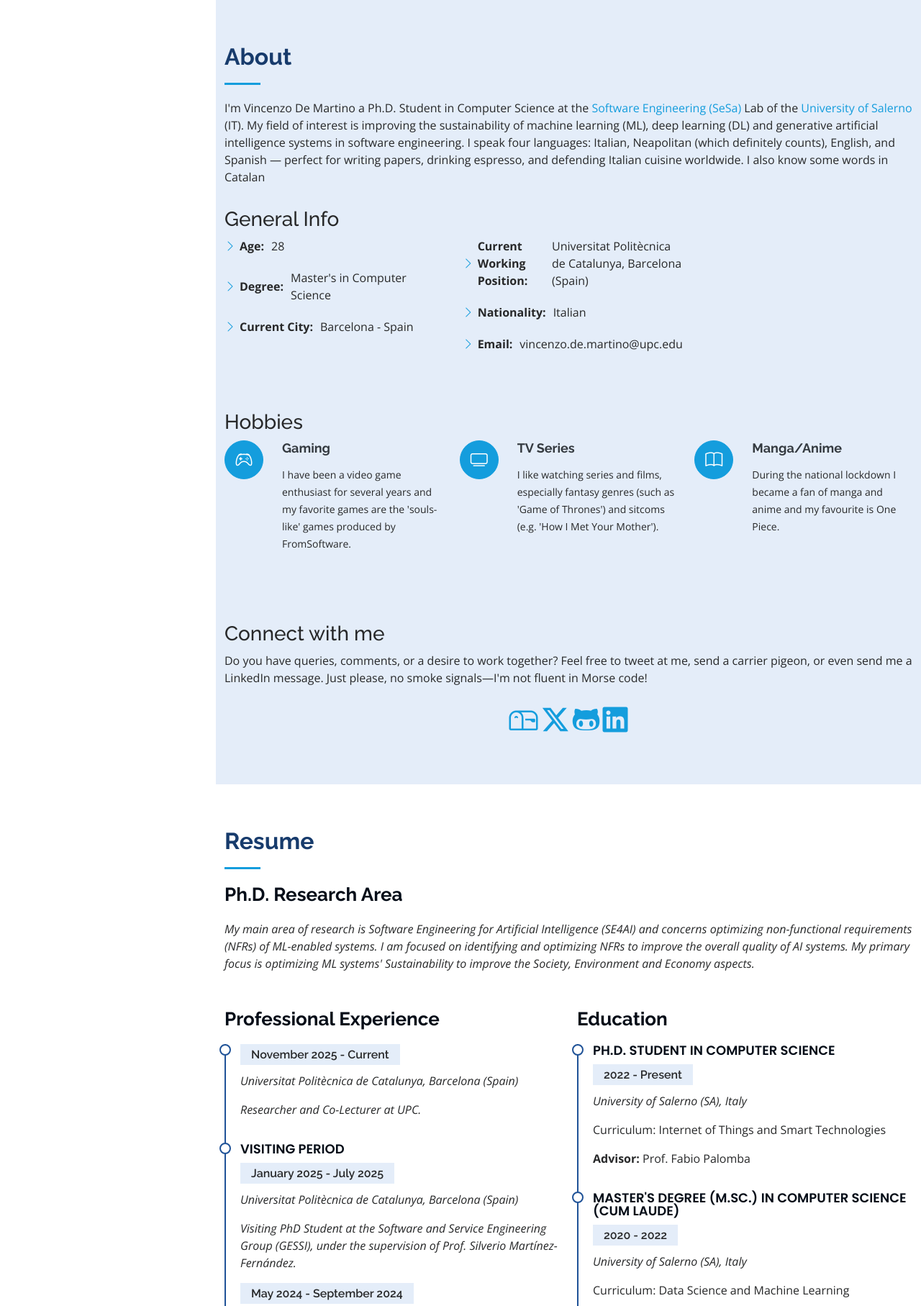
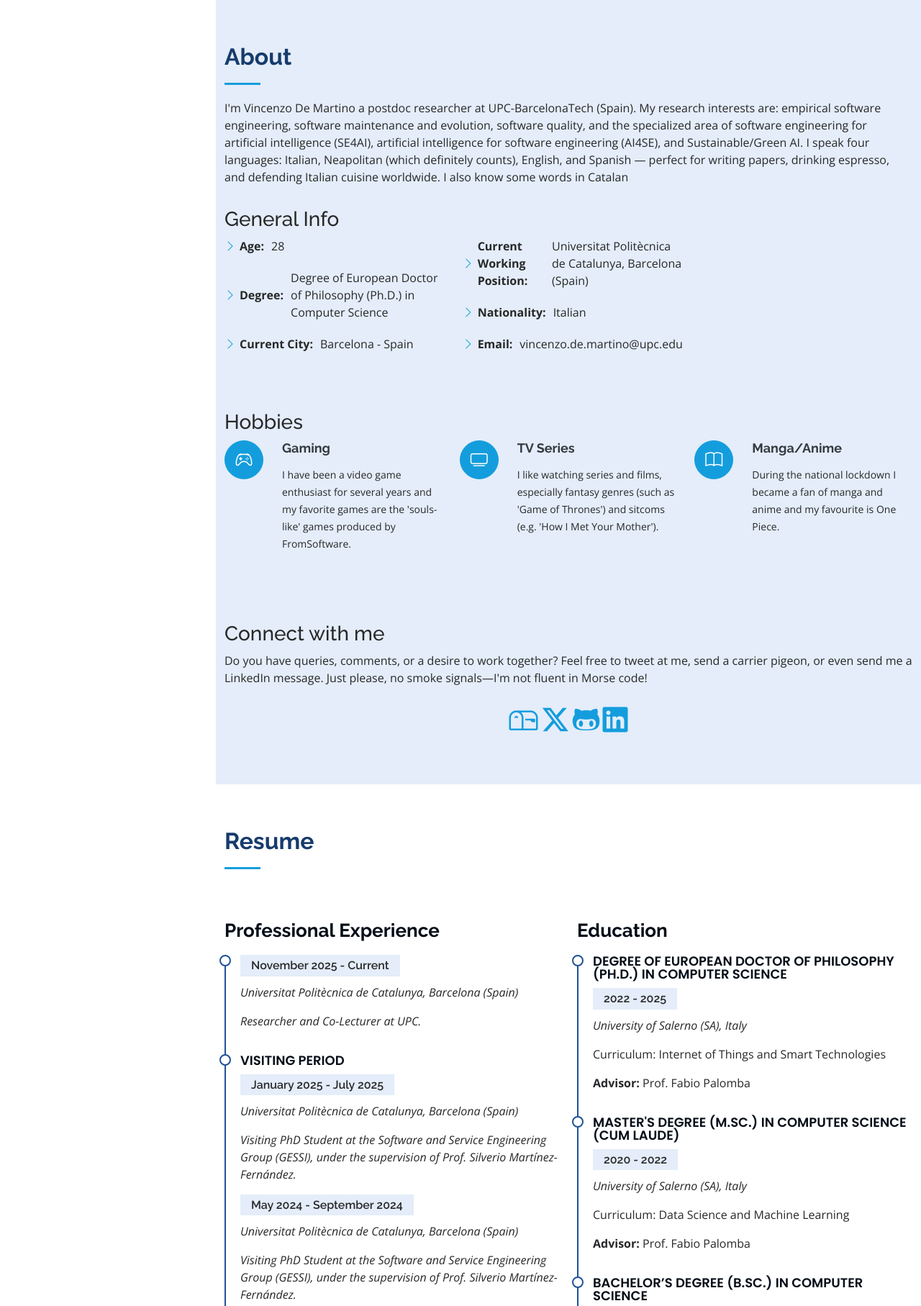
Before and after one commit to kenz097/kenz097.github.io, a plain HTML site: page index.html in a window 1280 px wide. Shown: the part 800-2615 px from the top of the page at 72% size. Drawn offline with nearby package versions, Linux system fonts and the light colour scheme.

Commit message:
Update index.html

```diff
--- a/index.html
+++ b/index.html
@@ -77,7 +77,7 @@
   <section id="hero" class="d-flex flex-column justify-content-center align-items-center">
     <div class="hero-container" data-aos="fade-in">
       <h1>Vincenzo De Martino</h1>
-      <p>I'm <span class="typed" data-typed-items="Ph.D. Student, Data Scientist, Artificial Intelligence Engineer, Software Engineer"></span></p>
+      <p>I'm <span class="typed" data-typed-items="PostDoc Researcher, Data Scientist, Artificial Intelligence Engineer, Software Engineer"></span></p>
     </div>
   </section><!-- End Hero -->
 
@@ -87,8 +87,7 @@
       <div class="container">
         <div class="section-title">
           <h2>About</h2>
-          <p>
-            I'm Vincenzo De Martino a Ph.D. Student in Computer Science at the <a href="https://sesalabunisa.github.io/en/index.html" target="_blank">Software Engineering (SeSa)</a>  Lab of the <a href="https://www.unisa.it/" target="_blank">University of Salerno </a> (IT). My field of interest is improving the sustainability of machine learning (ML), deep learning (DL) and generative artificial intelligence systems in software engineering. I speak four languages: Italian, Neapolitan (which definitely counts), English, and Spanish — perfect for writing papers, drinking espresso, and defending Italian cuisine worldwide. I also know some words in Catalan
+            I'm Vincenzo De Martino a postdoc researcher at UPC-BarcelonaTech (Spain). My research interests are: empirical software engineering, software maintenance and evolution, software quality, and the specialized area of software engineering for artificial intelligence (SE4AI), artificial intelligence for software engineering (AI4SE), and Sustainable/Green AI. I speak four languages: Italian, Neapolitan (which definitely counts), English, and Spanish — perfect for writing papers, drinking espresso, and defending Italian cuisine worldwide. I also know some words in Catalan
           </p>
         </div>
         <h3>General Info</h3>
@@ -102,7 +101,7 @@
                   var ageYear= Math.floor(agemillis/31557600000);
                   document.write(ageYear);</script>
                 </li>
-                <li><i class="bi bi-chevron-right"></i> <strong>Degree:</strong> <span>Master's in Computer Science</span></li>
+                <li><i class="bi bi-chevron-right"></i> <strong>Degree:</strong> <span>Degree of European Doctor of Philosophy (Ph.D.) in Computer Science</span></li>
                 <li><i class="bi bi-chevron-right"></i> <strong>Current City:</strong> <span> Barcelona - Spain </span></li>
               </ul>
             </div>
@@ -155,10 +154,6 @@
 
         <div class="section-title">
           <h2>Resume</h2>
-          <h3 class="resume-title">Ph.D. Research Area</h3>
-          <p class="fst-italic">
-            My main area of research is Software Engineering for Artificial Intelligence (SE4AI) and concerns optimizing non-functional requirements (NFRs) of ML-enabled systems. I am focused on identifying and optimizing NFRs to improve the overall quality of AI systems. My primary focus is optimizing ML systems' Sustainability to improve the Society, Environment and Economy aspects.
-          </p>
         </div>
 
         <div class="row">
@@ -198,8 +193,8 @@
             <h3 class="resume-title">Education</h3>
 
             <div class="resume-item">
-              <h4>Ph.D. Student in Computer Science</h4>
-              <h5>2022 - Present</h5>
+              <h4>Degree of European Doctor of Philosophy (Ph.D.) in Computer Science</h4>
+              <h5>2022 - 2025</h5>
               <p><em>University of Salerno (SA), Italy</em></p>
               <p>Curriculum: Internet of Things and Smart Technologies</p>
               <p><b>Advisor:</b> Prof. Fabio Palomba</p>
@@ -289,7 +284,7 @@
         </ul>
         <h3>Students Co-Supervised</h3>
         <ol reversed>
-          <li><b>Francesco Gatto</b> <i>Bachelor's student (now) - University of Salerno</i></li>
+          <li><b>Francesco Gatto</b> <i>Bachelor's student (2025) - University of Salerno</i></li>
           <li><b>Pol Plana Torrents</b> <i>Bachelor's student (2025) - Universitat Politècnica de Catalunya</i></li>
           <li><b>Samuele Russo</b> <i>Graduated Bachelor's student (2025) - University of Salerno</i></li>
           <li><b>Andrea Mangia</b> <i>Graduated Bachelor's student (2024) - University of Salerno</i></li>
@@ -303,6 +298,7 @@
         </ol>
         <h3>Organizing Committee Member</h3>
         <ul reversed>
+          <li><b>Co-Chair</b> for <a href="https://conf.researchr.org/home/ease-2026/prompt-se-2026">1st edition of the International Workshop on Empirical Prompt Engineering for Software Engineering (Prompt-SE 2026)</a>, June 2026 Glasgow, United Kingdom.</li>
           <li><b>Junior PC</b> for <a href="https://2026.msrconf.org/committee/msr-2026-junior-pc-technical-papers---junior-program-committee">21st International Conference on Mining Software Repositories (MSR)</a>, April 2026, Rio De Janeiro, Brazil.</li>
           <li><b>Program Committee</b> for <a href="https://conf.researchr.org/committee/cain-2026/cain-2026-call-for-posters-program-committee">The 5th International Conference on AI Engineering – Software Engineering for AI - Posters Track (CAIN)</a>, April 2026, Rio De Janeiro, Brazil.</li>
           <li><b>Program Committee</b> for <a href="https://sqa4ai-ws.github.io/">The 3rd Workshop on Software Quality Assurance for AI (SQA4AI) </a>, March 2026, Limassol, Cyprus.</li>
```
